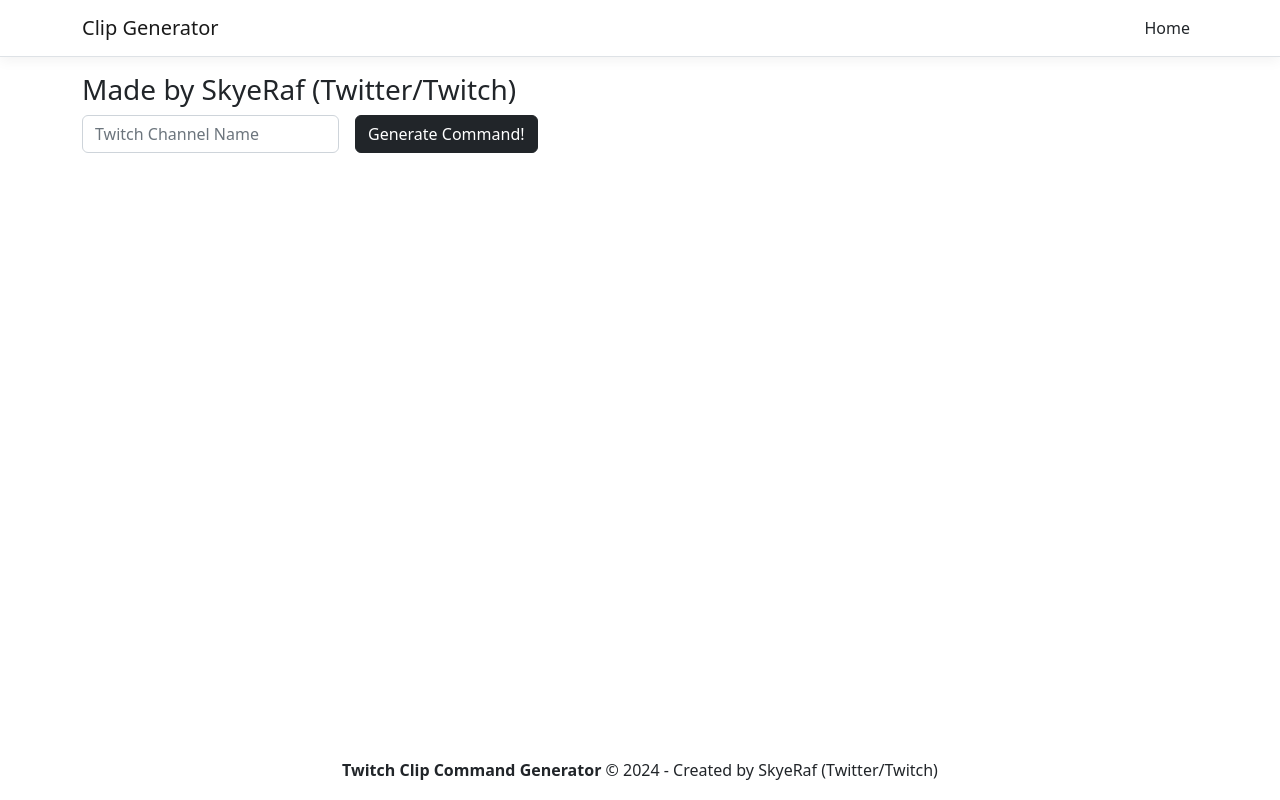
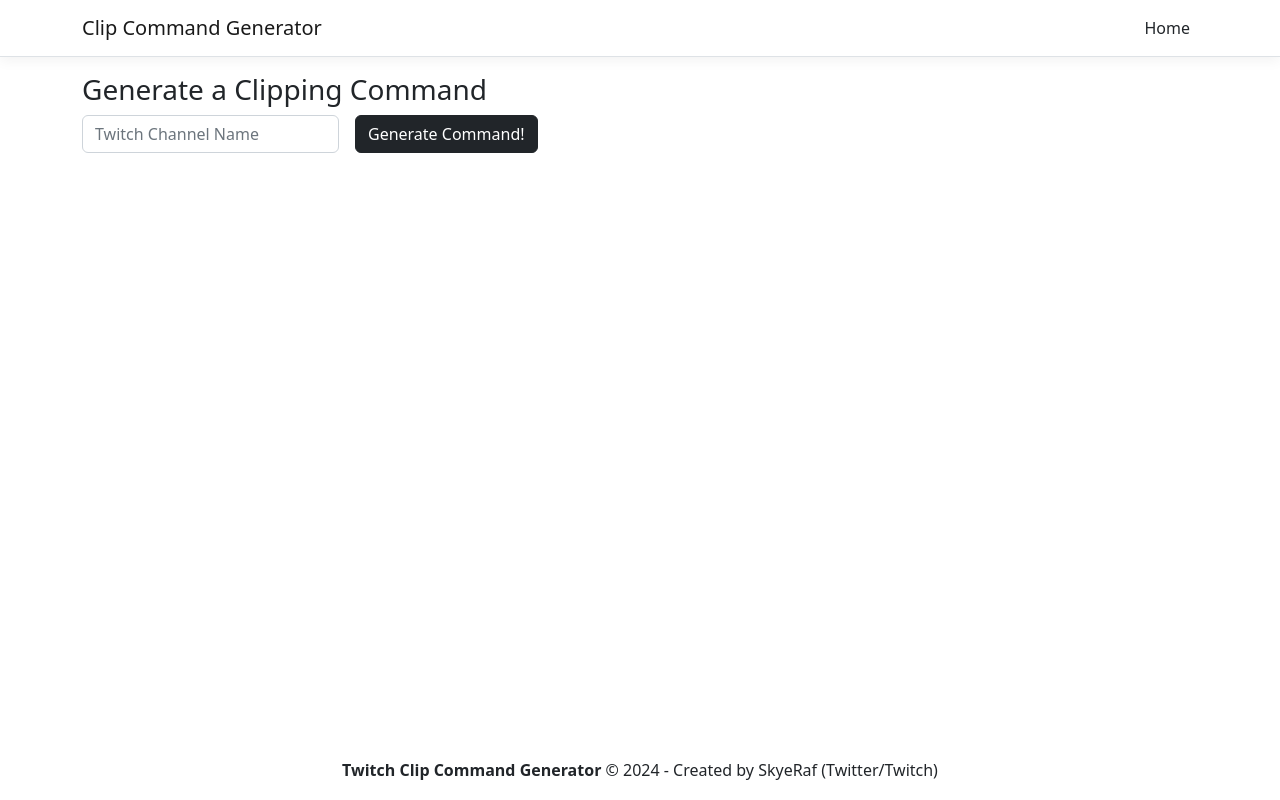
Before and after one commit to RDalcolmo/ClipGeneratorReact, a React (Vite) app: page / in a window 1280 px wide. Built offline with nearby package versions, Linux system fonts and the light colour scheme.

Commit message:
Adjusted some text

```diff
--- a/src/Home/Home.tsx
+++ b/src/Home/Home.tsx
@@ -25,7 +25,7 @@
     return (
         <div className="container">
             <div>
-                <h3>Made by SkyeRaf (Twitter/Twitch)</h3>
+                <h3>Generate a Clipping Command</h3>
             </div>
             <div>
                 <div className="row row-cols-lg-auto g-3">
--- a/src/NavMenu/NavMenu.tsx
+++ b/src/NavMenu/NavMenu.tsx
@@ -7,7 +7,7 @@
         <>
         <nav className="navbar navbar-expand-sm navbar-toggleable-sm navbar-light bg-white border-bottom box-shadow mb-3">
             <div className="container">
-                <Link to='/' className="navbar-brand">Clip Generator</Link>
+                <Link to='/' className="navbar-brand">Clip Command Generator</Link>
                 <button className="navbar-toggler" type="button" data-toggle="collapse" data-target=".navbar-collapse" aria-label="Toggle navigation">
                     <span className="navbar-toggler-icon"></span>
                 </button>
```
